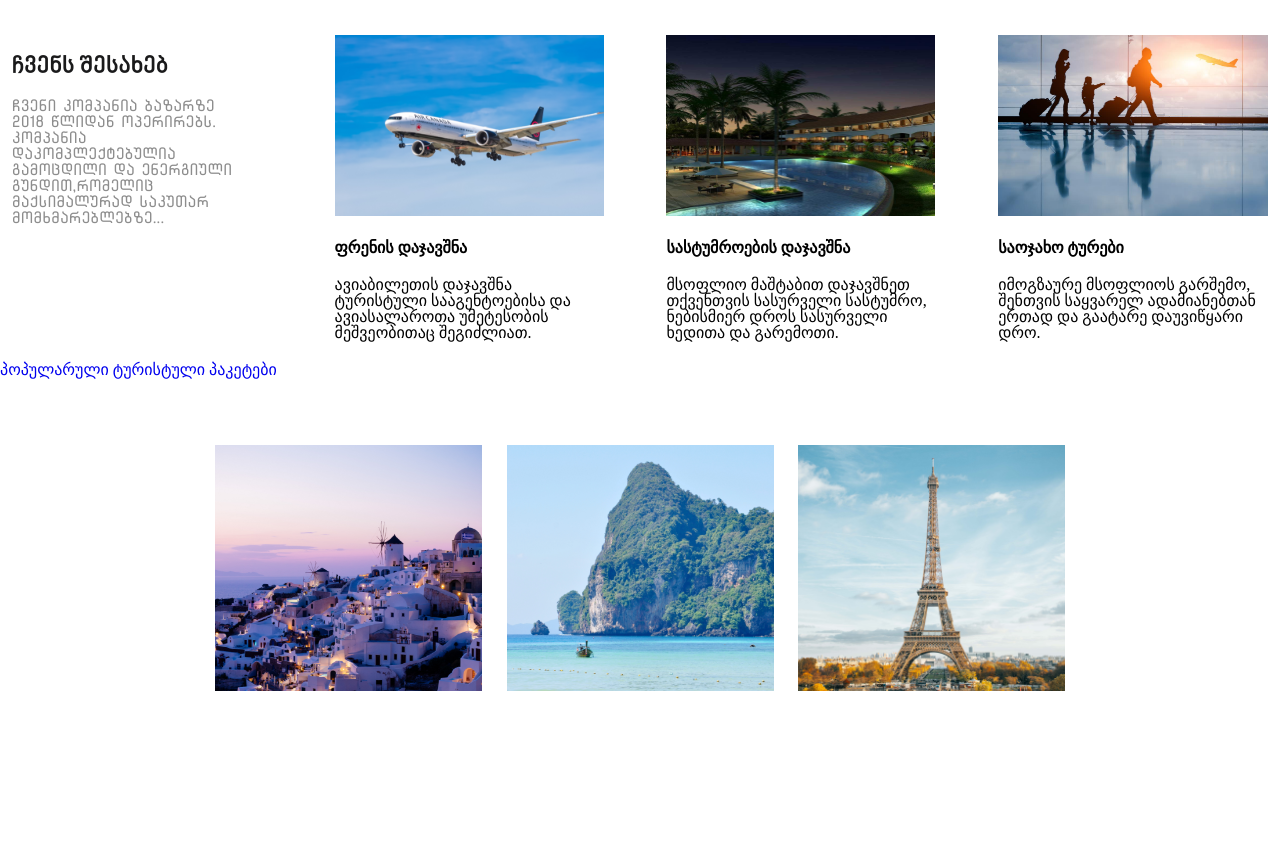
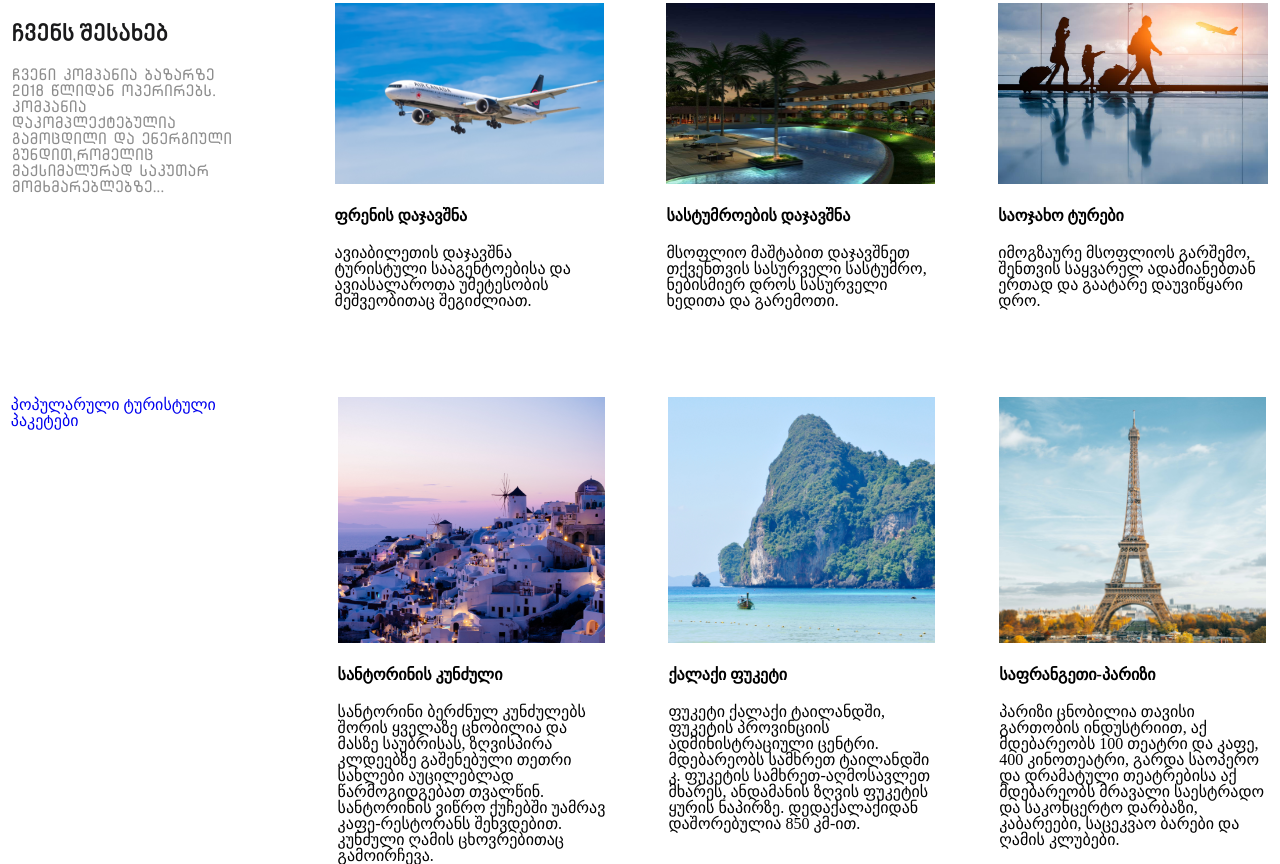
Before and after one commit to natasaghinadze/final-project, a plain HTML site: page index.html in a window 1280 px wide. Shown: the part 621-1485 px from the top of the page. Before the commit the page ends 1315 px from the top, so only its background shows below. Drawn offline with Linux system fonts and the light colour scheme.

Commit message:
add section 2

```diff
--- a/css/style.css
+++ b/css/style.css
@@ -5,7 +5,8 @@
 .logonavigation{
   display: flex;
   align-items: center;
-  margin-top: 31.9px;
+  /* margin-top: 31.9px; */
+  background-color: #ffffff;
 }
 .nav-ul{
     display: flex;
@@ -72,22 +73,30 @@
     margin-left: 50px;
 }
 .container2{
-    max-width: 900px;
+    max-width: 1450px;
     width: 100%;
     margin: auto;
     margin-top: 67px;
     display: flex;
     justify-content: space-evenly;
+    flex-wrap: wrap;
+
 }
 .box1{
-    max-width: 267px;
+    max-width: 270px;
     width: 100%;
+    margin-left: 49px;
 }
 .box2{
-    max-width: 267px;
+    max-width: 270px;
     width: 100%;
+    margin-left: 50px;
 }
 .box3{
+    max-width: 270px;
+    width: 100%;
+    margin-left: 50px;
+}
+.atag{
     max-width: 267px;
-    width: 100%;
 }
--- a/index.html
+++ b/index.html
@@ -65,18 +65,31 @@
         </div>
     </section>
     <section>
-        <a href="#">პოპულარული ტურისტული პაკეტები</a>
+
         <div class="container2">
+            <div class="atag">
+                <a href="#">პოპულარული ტურისტული პაკეტები</a>
+            </div>
             <div class="box1">
             <img src="image/one.png" alt="grecee">
+            <h4>სანტორინის კუნძული</h4>
+            <span>სანტორინი ბერძნულ კუნძულებს შორის ყველაზე ცნობილია და მასზე საუბრისას, ზღვისპირა კლდეებზე გაშენებული თეთრი სახლები აუცილებლად წარმოგიდგებათ თვალწინ. სანტორინის ვიწრო ქუჩებში უამრავ კაფე-რესტორანს შეხვდებით. კუნძული ღამის ცხოვრებითაც გამოირჩევა.</span>
             </div>
             <div class="box2">
                 <img src="image/two.png" alt="phuket">
+                <h4>ქალაქი ფუკეტი</h4>
+                <span> ფუკეტი ქალაქი ტაილანდში, ფუკეტის პროვინციის ადმინისტრაციული ცენტრი. მდებარეობს სამხრეთ ტაილანდში კ. ფუკეტის სამხრეთ-აღმოსავლეთ მხარეს, ანდამანის ზღვის ფუკეტის ყურის ნაპირზე. დედაქალაქიდან დაშორებულია 850 კმ-ით.</span>
             </div>
             <div class="box3">
                 <img src="image/tree.png" alt="paris">
+                <h4>საფრანგეთი-პარიზი</h4>
+                <span>პარიზი ცნობილია თავისი გართობის ინდუსტრიით, აქ მდებარეობს 100 თეატრი და კაფე, 400 კინოთეატრი, გარდა საოპერო და დრამატული თეატრებისა აქ მდებარეობს მრავალი საესტრადო და საკონცერტო დარბაზი, კაბარეები, საცეკვაო ბარები და ღამის კლუბები.</span>
             </div>
         </div>
+
     </section>
+    <footer>
+
+    </footer>
 </body>
 </html>
```
